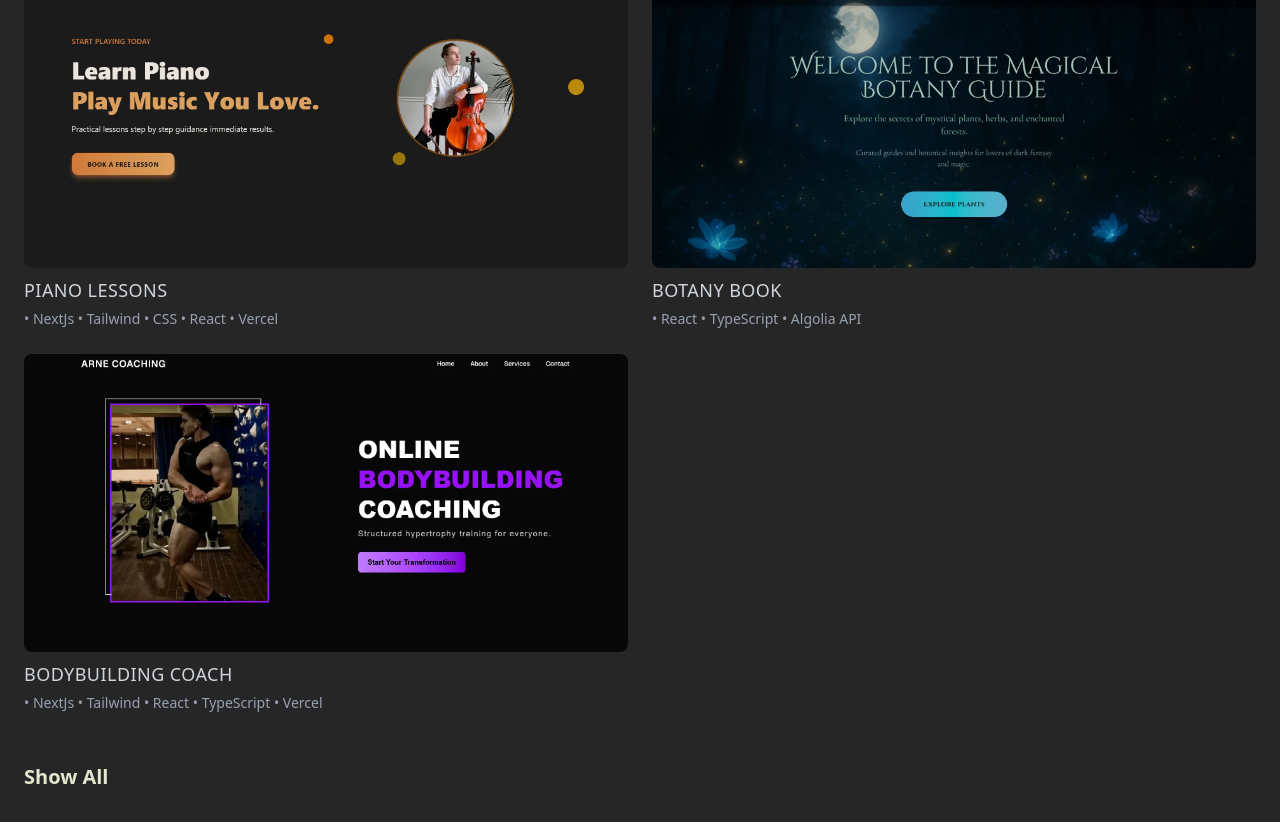
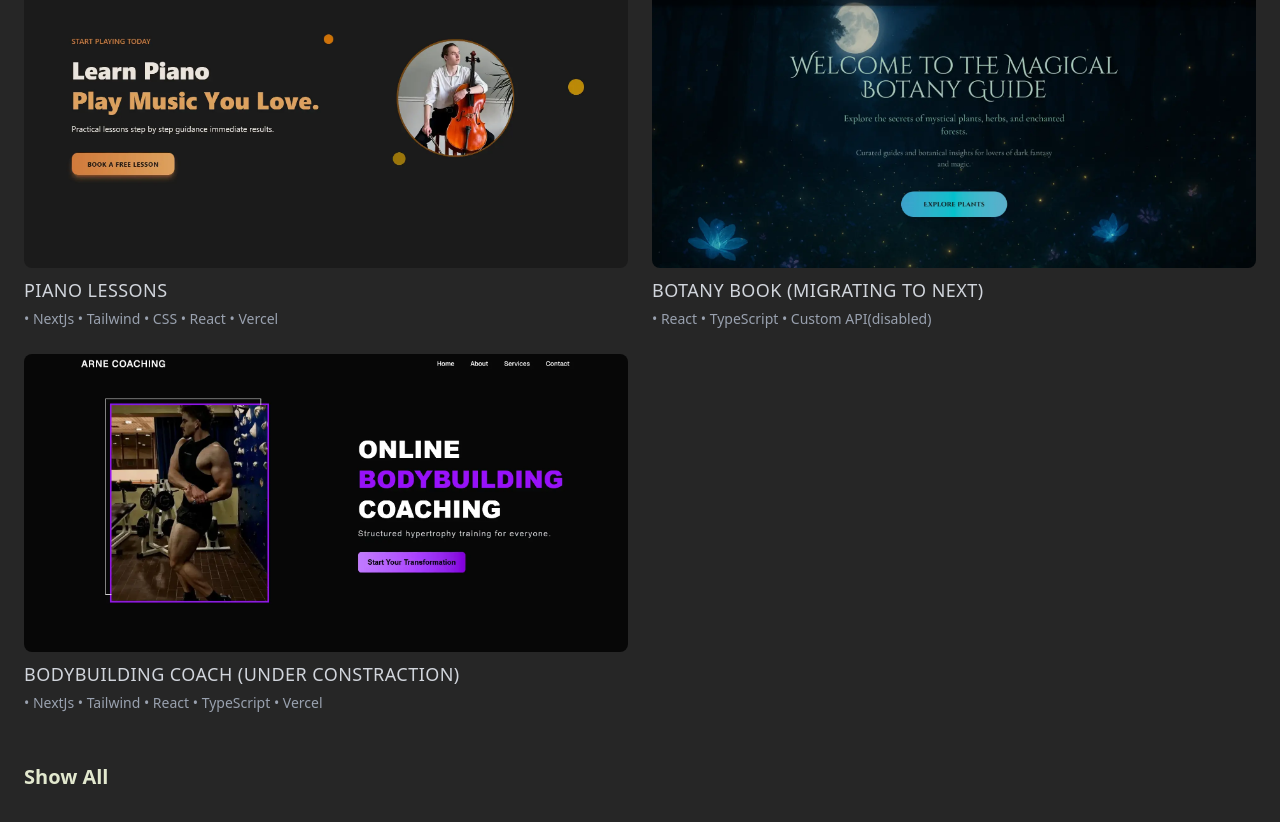
Before and after one commit to sunnycc17/my-portfolio, a Next.js app: page / in a window 1280 px wide. Shown: the part 3379-4201 px from the top of the page. Built offline with nearby package versions, Linux system fonts and the light colour scheme.

Commit message:
changes on project info

```diff
--- a/components/projects/ProjectsSection.tsx
+++ b/components/projects/ProjectsSection.tsx
@@ -23,15 +23,15 @@ const projects: Project[] = [
     link: "https://www.shawpiano.com/",
   },
   {
-    title: "Botany Book",
-    description: "• React • TypeScript • Algolia API",
+    title: "Botany Book (Migrating to Next)",
+    description: "• React • TypeScript • Custom API(disabled)",
     image: "/project-moon.webp",
     width: 800,
     height: 450,
     link: "https://sunnycc17.github.io/Magical-Botany-Guide/",
   },
   {
-    title: "Bodybuilding Coach",
+    title: "Bodybuilding Coach (under constraction)",
     description: "• NextJs • Tailwind • React • TypeScript • Vercel",
     image: "/arne.webp",
     width: 800,
```
